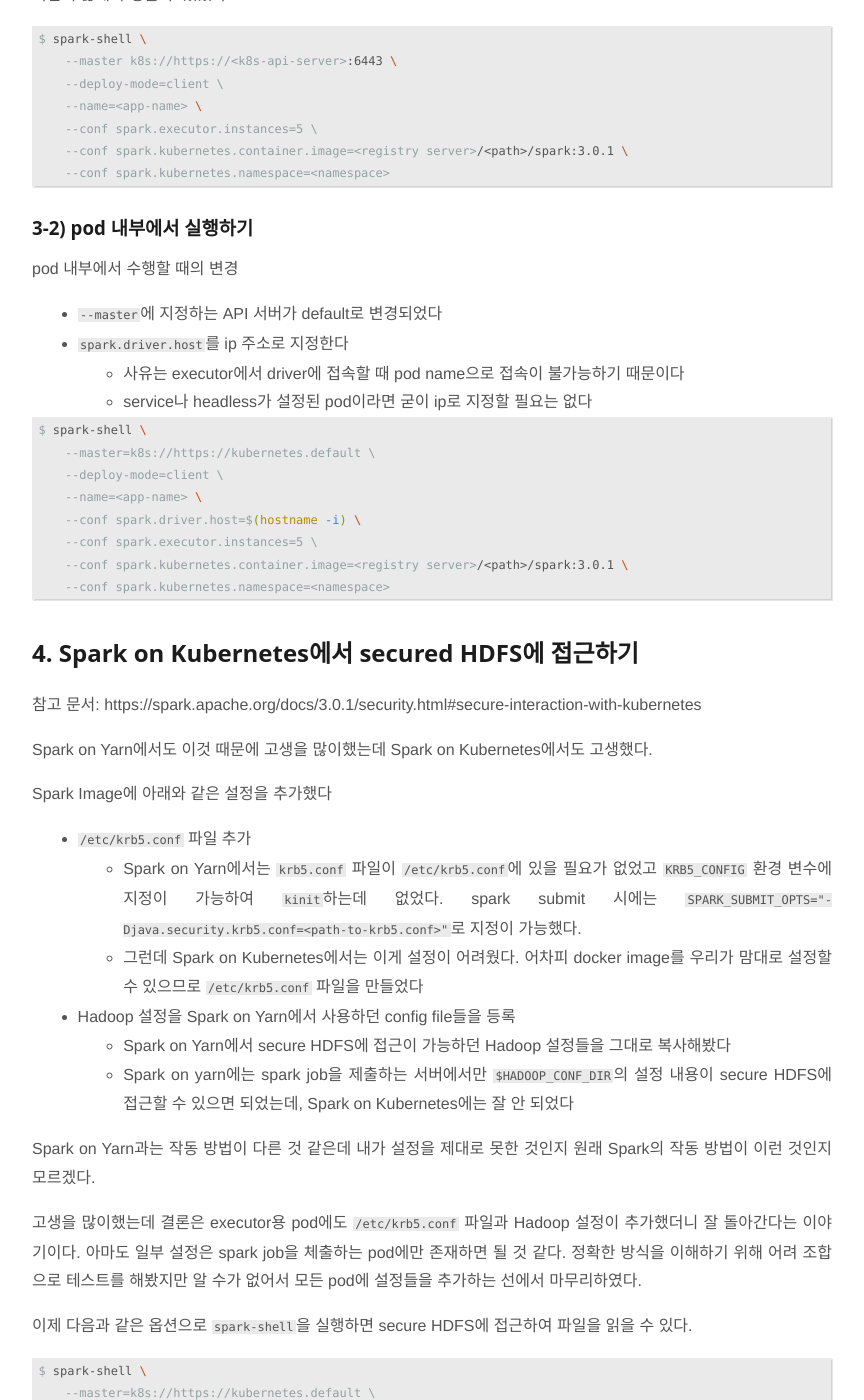
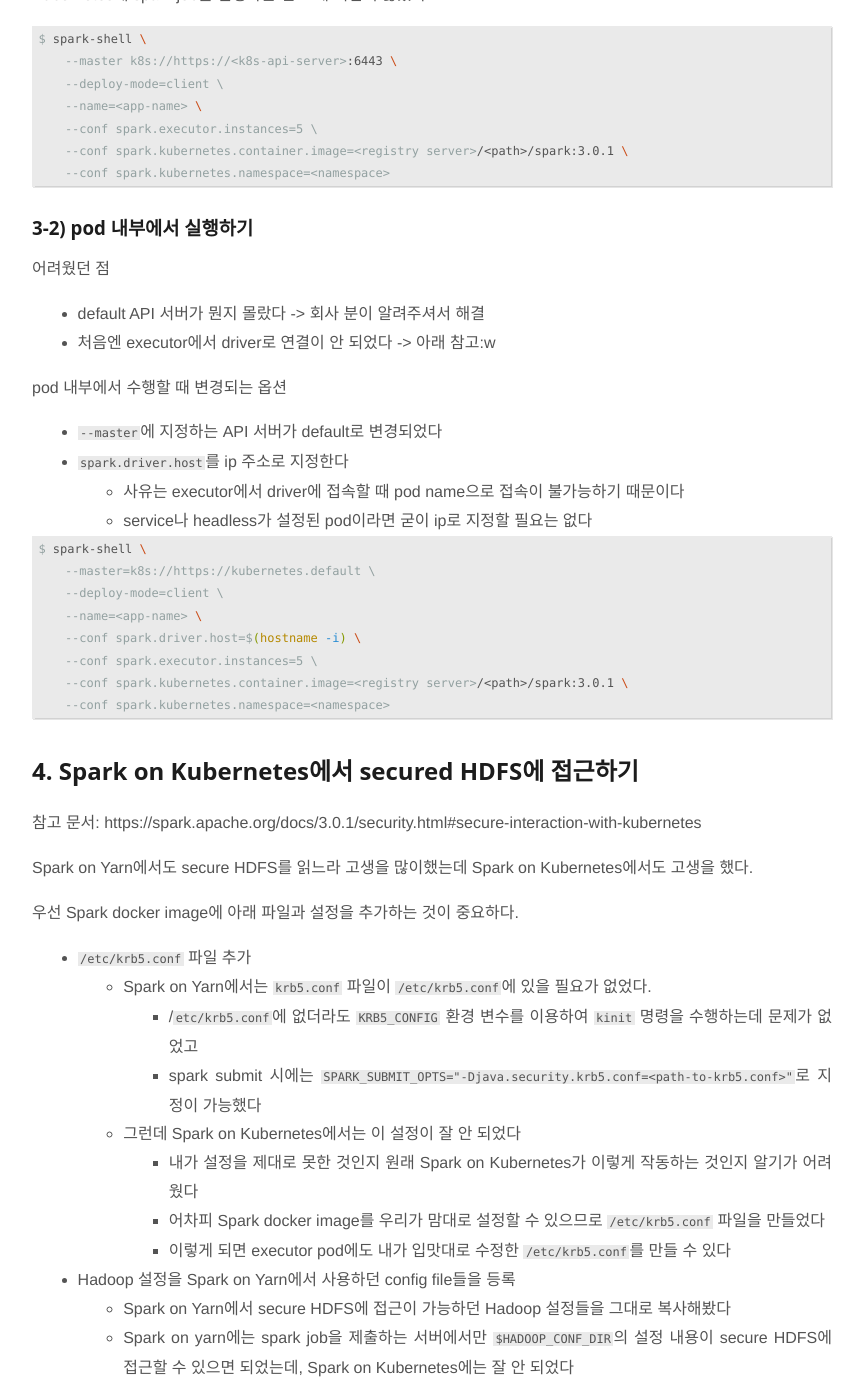
Before and after one commit to jason-heo/jason-heo.github.io, a Jekyll site: the page built from _posts/2020-12-13-spark-on-kubernetes.md, in a window 1280 px wide and 1400 px high, scrolled down 2077 px. Shown: the whole window, without its empty margins (208-1072 px from the left). Built offline with Jekyll 4.4.1, drawn with Linux system fonts in a browser that asks for light colours; comment, search, counter and statistics services are not loaded; some of the changed text lies outside the part shown.

Commit message:
문서 보강

````diff
--- a/_posts/2020-12-13-spark-on-kubernetes.md
+++ b/_posts/2020-12-13-spark-on-kubernetes.md
@@ -77,7 +77,7 @@
 
 ### 3-1) 물리 장비에서 실행하기
 
-어렵지 않게 수행할 수 있었다.
+Kubernetes에 spark job을 실행하는 건 크게 어렵지 않았다.
 
 ```console
 $ spark-shell \
@@ -90,7 +90,12 @@
 ```
 ### 3-2) pod 내부에서 실행하기
 
-pod 내부에서 수행할 때의 변경
+어려웠던 점
+
+- default API 서버가 뭔지 몰랐다 -> 회사 분이 알려주셔서 해결
+- 처음엔 executor에서 driver로 연결이 안 되었다 -> 아래 참고:w
+
+pod 내부에서 수행할 때 변경되는 옵션
 
 - `--master`에 지정하는 API 서버가 default로 변경되었다
 - `spark.driver.host`를 ip 주소로 지정한다
@@ -114,13 +119,18 @@
 
 참고 문서: https://spark.apache.org/docs/3.0.1/security.html#secure-interaction-with-kubernetes
 
-Spark on Yarn에서도 이것 때문에 고생을 많이했는데 Spark on Kubernetes에서도 고생했다.
+Spark on Yarn에서도 secure HDFS를 읽느라 고생을 많이했는데 Spark on Kubernetes에서도 고생을 했다.
 
-Spark Image에 아래와 같은 설정을 추가했다
+우선 Spark docker image에 아래 파일과 설정을 추가하는 것이 중요하다.
 
 - `/etc/krb5.conf` 파일 추가
-    - Spark on Yarn에서는 `krb5.conf` 파일이 `/etc/krb5.conf`에 있을 필요가 없었고 `KRB5_CONFIG` 환경 변수에 지정이 가능하여 `kinit`하는데 없었다. spark submit 시에는 `SPARK_SUBMIT_OPTS="-Djava.security.krb5.conf=<path-to-krb5.conf>"`로 지정이 가능했다.
-    - 그런데 Spark on Kubernetes에서는 이게 설정이 어려웠다. 어차피 docker image를 우리가 맘대로 설정할 수 있으므로 `/etc/krb5.conf` 파일을 만들었다
+    - Spark on Yarn에서는 `krb5.conf` 파일이 `/etc/krb5.conf`에 있을 필요가 없었다.
+        - /`etc/krb5.conf`에 없더라도 `KRB5_CONFIG` 환경 변수를 이용하여 `kinit` 명령을 수행하는데 문제가 없었고
+        - spark submit 시에는 `SPARK_SUBMIT_OPTS="-Djava.security.krb5.conf=<path-to-krb5.conf>"`로 지정이 가능했다
+    - 그런데 Spark on Kubernetes에서는 이 설정이 잘 안 되었다
+        - 내가 설정을 제대로 못한 것인지 원래 Spark on Kubernetes가 이렇게 작동하는 것인지 알기가 어려웠다
+        - 어차피 Spark docker image를 우리가 맘대로 설정할 수 있으므로 `/etc/krb5.conf` 파일을 만들었다
+        - 이렇게 되면 executor pod에도 내가 입맛대로 수정한 `/etc/krb5.conf`를 만들 수 있다
 - Hadoop 설정을 Spark on Yarn에서 사용하던 config file들을 등록
     - Spark on Yarn에서 secure HDFS에 접근이 가능하던 Hadoop 설정들을 그대로 복사해봤다
     - Spark on yarn에는 spark job을 제출하는 서버에서만 `$HADOOP_CONF_DIR`의 설정 내용이 secure HDFS에 접근할 수 있으면 되었는데, Spark on Kubernetes에는 잘 안 되었다
````
